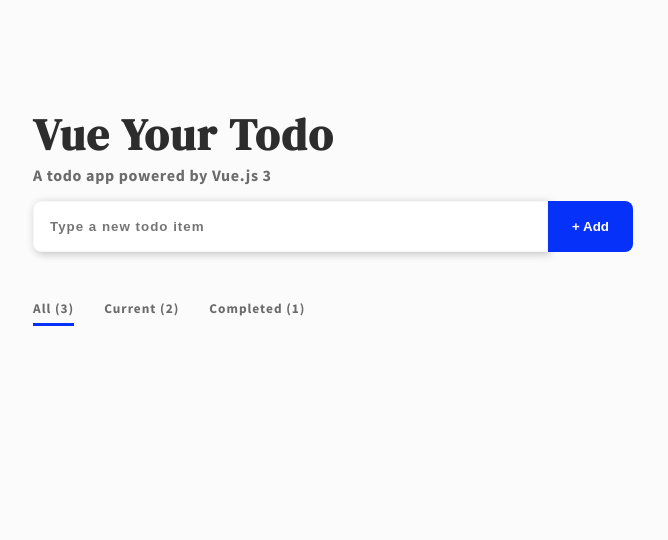
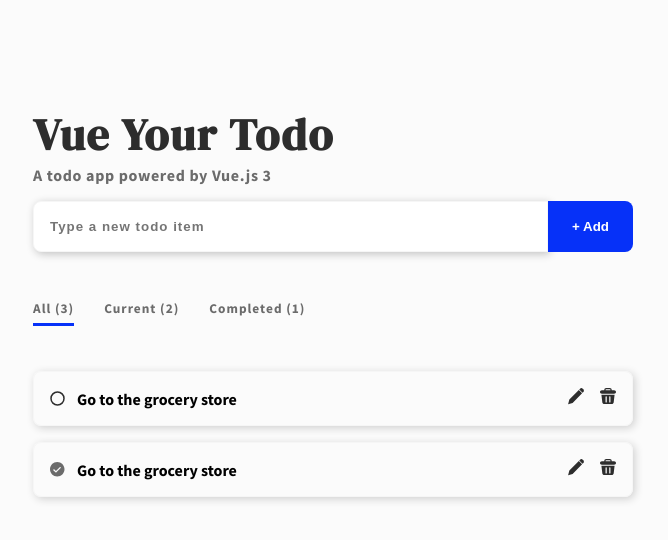
Before and after one commit to bencodezen/vue-your-todos, a Vue app: page / in a window 1280 px wide. Shown: the top 540 px of the page, without its empty margins (307-975 px from the left). Built offline with nearby package versions, Linux system fonts and the light colour scheme.

Commit message:
feat: add icon components

```diff
--- a/src/App.vue
+++ b/src/App.vue
@@ -1,3 +1,20 @@
+<script>
+import IconCheckCircle from './components/IconCheckCircle.vue'
+import IconCircle from './components/IconCircle.vue'
+import IconDelete from './components/IconDelete.vue'
+import IconEdit from './components/IconEdit.vue'
+
+export default {
+  name: 'App',
+  components: {
+    IconCheckCircle,
+    IconCircle,
+    IconDelete,
+    IconEdit
+  }
+}
+</script>
+
 <template>
   <main class="main-wrapper">
     <h1 class="page-title">Vue Your Todo</h1>
@@ -23,18 +40,61 @@
         </li>
       </ul>
     </nav>
+    <ul class="task-list">
+      <li class="task-list-item">
+        <IconCircle />
+        <input type="checkbox" class="sr-only" />
+        <p class="task-list-text">Go to the grocery store</p>
+        <div class="task-list-cta">
+          <p><IconEdit /><span class="sr-only">Edit</span></p>
+          <p><IconDelete /><span class="sr-only">Delete</span></p>
+        </div>
+      </li>
+      <li class="task-list-item">
+        <IconCheckCircle />
+        <input type="checkbox" class="sr-only" />
+        <p class="task-list-text">Go to the grocery store</p>
+        <div class="task-list-cta">
+          <p><IconEdit /><span class="sr-only">Edit</span></p>
+          <p><IconDelete /><span class="sr-only">Delete</span></p>
+        </div>
+      </li>
+    </ul>
   </main>
 </template>
-
-<script>
-export default {
-  name: 'App'
-}
-</script>
 
 <style>
 html {
   background-color: #fbfbfb;
+}
+
+.task-list {
+  padding: 0;
+}
+
+.task-list-item {
+  border: 1px solid #f6f6f6;
+  box-shadow: 2px 2px 8px 0 #cfcfcf;
+  border-radius: 8px;
+  display: flex;
+  align-items: center;
+  padding: 0 16px;
+  margin-bottom: 16px;
+}
+
+.task-list-item:hover {
+  border: 1px solid #0631f8;
+}
+
+.task-list-cta {
+  display: flex;
+  column-gap: 16px;
+}
+
+.task-list-text {
+  margin-left: 12px;
+  font-weight: bold;
+  flex: 1;
 }
 
 .tab-wrapper {
--- /dev/null
+++ b/src/components/IconCheckCircle.vue
@@ -0,0 +1,25 @@
+<script>
+export default {}
+</script>
+
+<template>
+  <svg
+    xmlns="http://www.w3.org/2000/svg"
+    width="15"
+    height="15"
+    viewBox="0 0 15 15"
+  >
+    <g fill="none" fill-rule="evenodd">
+      <g fill="#6B6B6B" fill-rule="nonzero">
+        <g>
+          <path
+            d="M7.25 14.5c4.004 0 7.25-3.246 7.25-7.25S11.254 0 7.25 0 0 3.246 0 7.25s3.246 7.25 7.25 7.25zM3.487 7.441c.257-.255.672-.255.929 0l1.516 1.516 3.816-3.816c.261-.224.651-.209.895.034.243.244.258.634.034.895l-4.284 4.284c-.257.256-.672.256-.93 0L3.488 8.377c-.125-.124-.195-.292-.195-.468 0-.176.07-.344.195-.468z"
+            transform="translate(-227 -521) translate(227 521)"
+          />
+        </g>
+      </g>
+    </g>
+  </svg>
+</template>
+
+<style></style>
--- /dev/null
+++ b/src/components/IconCircle.vue
@@ -0,0 +1,20 @@
+<script>
+export default {}
+</script>
+
+<template>
+  <svg
+    xmlns="http://www.w3.org/2000/svg"
+    width="15"
+    height="15"
+    viewBox="0 0 15 15"
+  >
+    <g fill="none" fill-rule="evenodd">
+      <g stroke="#2D2D2D" stroke-width="1.5" transform="translate(-227 -381)">
+        <circle cx="234.5" cy="388.5" r="6.5" />
+      </g>
+    </g>
+  </svg>
+</template>
+
+<style></style>
--- /dev/null
+++ b/src/components/IconDelete.vue
@@ -0,0 +1,25 @@
+<script>
+export default {}
+</script>
+
+<template>
+  <svg
+    xmlns="http://www.w3.org/2000/svg"
+    width="16"
+    height="16"
+    viewBox="0 0 16 16"
+  >
+    <g fill="none" fill-rule="evenodd">
+      <g fill="#2D2D2D" fill-rule="nonzero">
+        <g>
+          <path
+            d="M1.415 6.857l.923 7.657c.124.857.924 1.486 1.847 1.486h7.63c.923 0 1.723-.629 1.847-1.486l.923-7.657H1.415zM6.77 14c0 .343-.246.571-.615.571-.37 0-.616-.228-.616-.571V8.857c0-.343.247-.571.616-.571.37 0 .615.228.615.571V14zm3.693 0c0 .343-.247.571-.616.571-.37 0-.615-.228-.615-.571V8.857c0-.343.246-.571.615-.571.37 0 .616.228.616.571V14zm3.692-11.714h-2.462v-.572c0-.971-.8-1.714-1.846-1.714H6.154C5.108 0 4.308.743 4.308 1.714v.572H1.846C.8 2.286 0 3.029 0 4s.8 1.714 1.846 1.714h12.308C15.2 5.714 16 4.971 16 4s-.8-1.714-1.846-1.714zm-8.616-.572c0-.343.247-.571.616-.571h3.692c.37 0 .616.228.616.571v.572H5.538v-.572z"
+            transform="translate(-780 -380) translate(780 380)"
+          />
+        </g>
+      </g>
+    </g>
+  </svg>
+</template>
+
+<style></style>
--- /dev/null
+++ b/src/components/IconEdit.vue
@@ -0,0 +1,25 @@
+<script>
+export default {}
+</script>
+
+<template>
+  <svg
+    xmlns="http://www.w3.org/2000/svg"
+    width="16"
+    height="17"
+    viewBox="0 0 16 17"
+  >
+    <g fill="none" fill-rule="evenodd">
+      <g fill="#2D2D2D">
+        <g>
+          <path
+            d="M14.709.679c-.35-.357-.829-.557-1.328-.557-.499 0-.977.2-1.327.557l-.804.818 3.27 3.332.848-.863c.71-.725.712-1.884.005-2.61l-.664-.677zM1.353 11.578L.098 16.192 4.616 14.917 14.081 5.277 10.811 1.945z"
+            transform="translate(-748 -381) translate(748 381)"
+          />
+        </g>
+      </g>
+    </g>
+  </svg>
+</template>
+
+<style></style>
--- a/src/index.css
+++ b/src/index.css
@@ -4,3 +4,14 @@
   -webkit-font-smoothing: antialiased;
   -moz-osx-font-smoothing: grayscale;
 }
+
+.sr-only {
+  position: absolute;
+  width: 1px;
+  height: 1px;
+  padding: 0;
+  margin: -1px;
+  overflow: hidden;
+  clip: rect(0, 0, 0, 0);
+  border: 0;
+}
```
